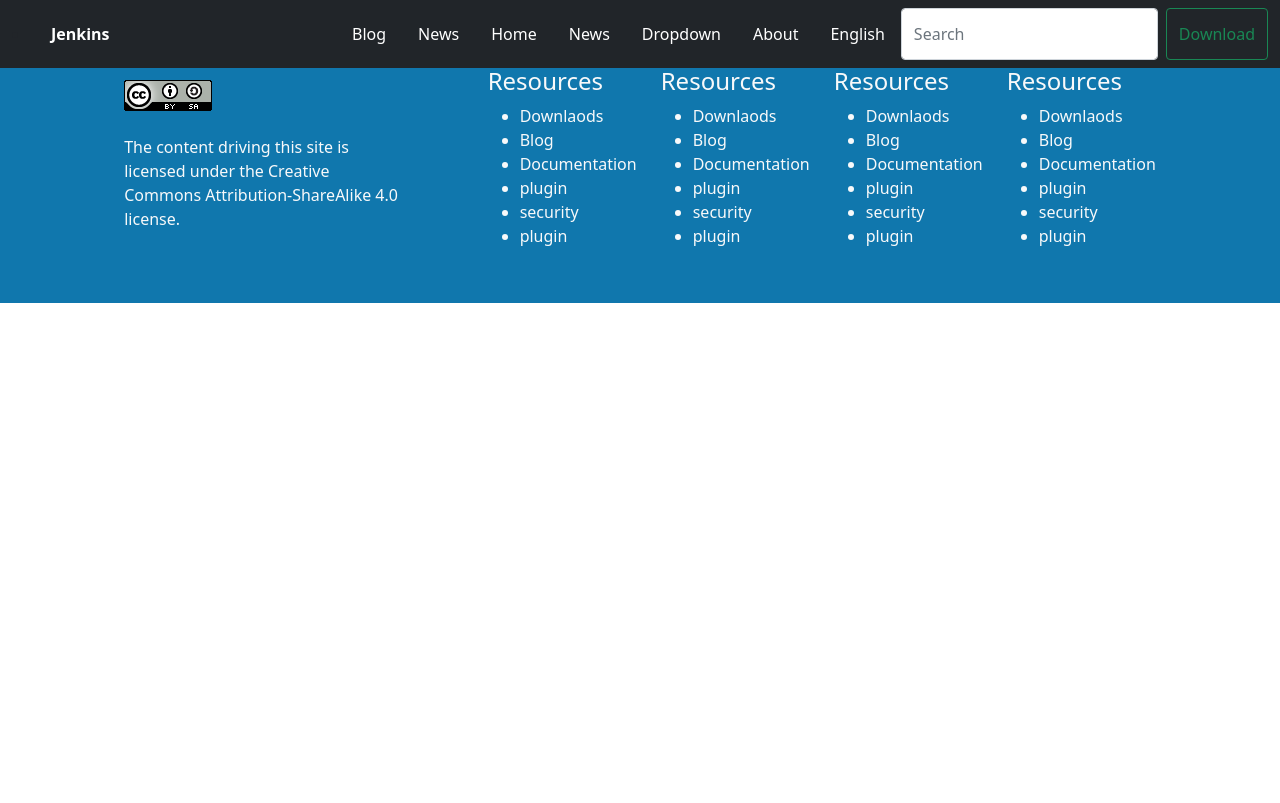
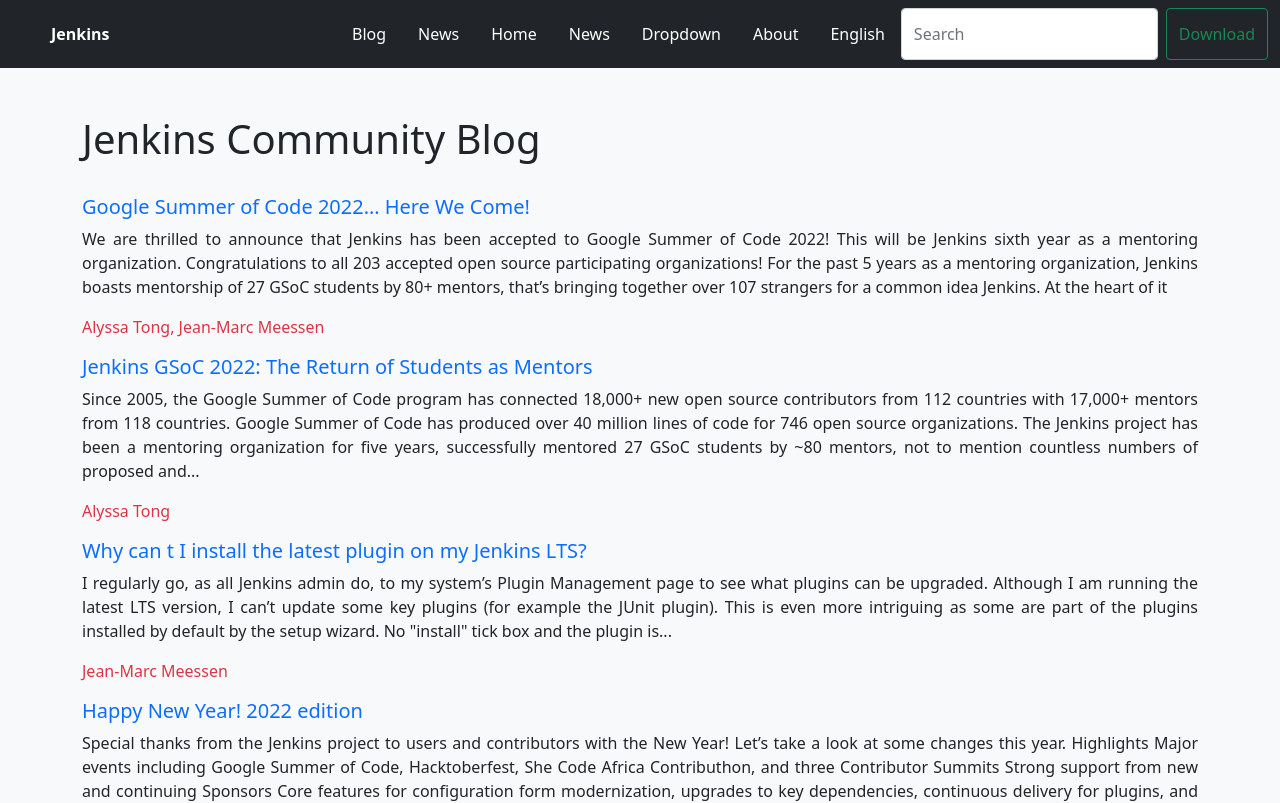
Before and after one commit to ZaidAli60/React-js, a React (Create React App) app in the folder jenkins project/jenkins-project/: page /blog in a window 1280 px wide. Shown: the top 803 px of the page. Built offline with nearby package versions, Linux system fonts and the light colour scheme.

Commit message:
Blog page complete

```diff
--- a/jenkins project/jenkins-project/src/commonComponent/navigationBar/navigationBar.js
+++ b/jenkins project/jenkins-project/src/commonComponent/navigationBar/navigationBar.js
@@ -28,7 +28,7 @@
               navbarScroll
             >
 
-              <li ><Link to="blog">Blog</Link></li>
+              <li><Link to="blog">Blog</Link></li>
               <li><a href="#news">News</a></li>
               <li><a href="#home">Home</a></li>
               <li><a href="#news">News</a></li>
--- /dev/null
+++ b/jenkins project/jenkins-project/src/pages/blog/blog.css
@@ -0,0 +1,9 @@
+.headingPost{
+    margin-top: 6%;
+    margin-bottom: 2rem;
+    padding-top:3rem ;
+}
+
+.description{
+    text-decoration: justify;
+}
--- a/jenkins project/jenkins-project/src/pages/blog/blog.js
+++ b/jenkins project/jenkins-project/src/pages/blog/blog.js
@@ -1,10 +1,25 @@
-import NavigationBar from "../../commonComponent/navigationBar/navigationBar"
+
 import Footer from "../../commonComponent/footer/footer";
+import { blogsData } from "../../blogsData/blogsData";
+import Data from "./data";
+import "./blog.css"
 function Blogs() {
-    return(
-        <div>
-             <NavigationBar />
+    return (
+        <div className="bg-light">
+            <div className="container">
+                <h1 className="headingPost">Jenkins Community Blog</h1>
+                <div>
+                    {
+                        blogsData.map((item) => {
+                            return <Data item={item} />
+                        })
+                    }
+
+
+                </div>
+            </div>
             <Footer />
+
 
         </div>
     )
--- /dev/null
+++ b/jenkins project/jenkins-project/src/pages/blog/data.js
@@ -0,0 +1,13 @@
+
+
+function Data({item}) {
+    return (
+        <div>
+
+            <h5 className="text-primary">{item.heading}</h5>
+            <p className="description">{item.description}</p>
+            <p className="text-danger">{item.para}</p>
+        </div>
+    )
+}
+export default Data;
--- a/jenkins project/jenkins-project/src/routes/routes.js
+++ b/jenkins project/jenkins-project/src/routes/routes.js
@@ -16,6 +16,7 @@
       return (
           <div>
               <BrowserRouter>
+              <NavigationBar />
               {/* <LandingPages /> */}
                <Routes>
                   <Route path ="/" element ={<LandingPages />}/>
```
